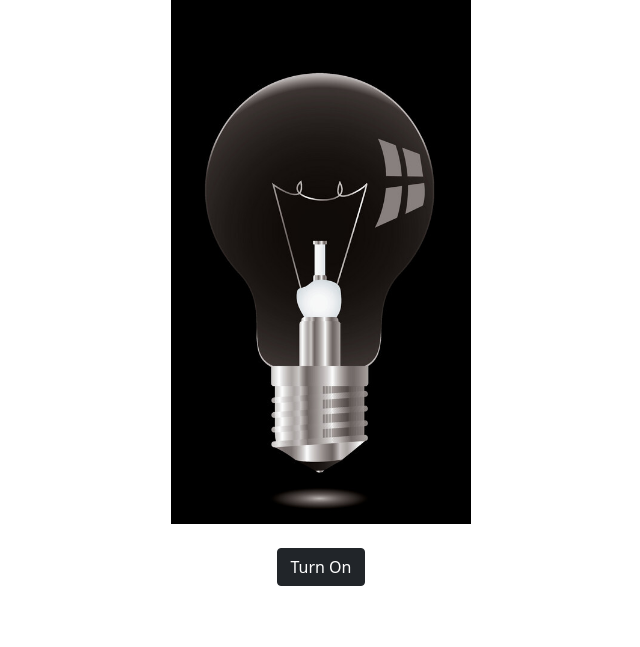
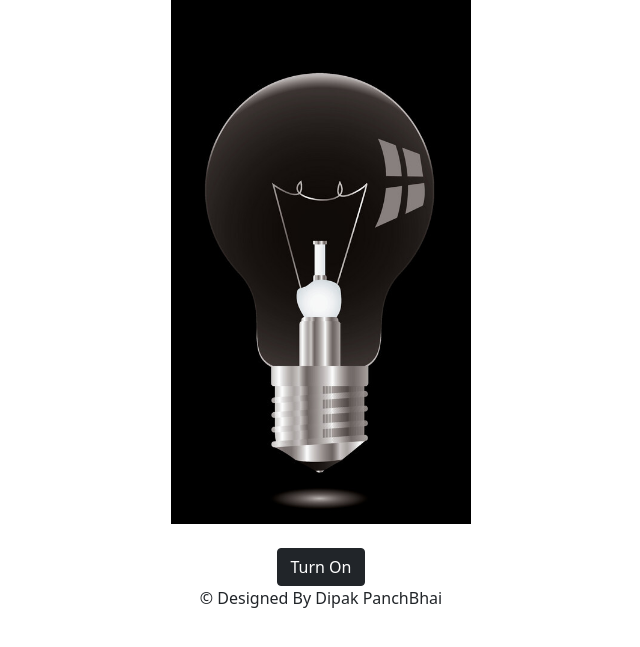
Before and after one commit to dipakpanchbhai/bulb, a plain HTML site: page index.html in a window 1280 px wide. Shown: the part 73-720 px from the top of the page, without its empty margins (319-959 px from the left). Drawn offline with nearby package versions, Linux system fonts and the light colour scheme.

Commit message:
Update index.html

```diff
--- a/index.html
+++ b/index.html
@@ -37,6 +37,8 @@
     </div>
     <br>
     <button id="btn" onclick="onLight()" class="btn btn-dark">Turn On</button>
+        <br>
+        <p>&copy; Designed By Dipak PanchBhai</p>
 
     <script src="https://cdn.jsdelivr.net/npm/bootstrap@5.1.3/dist/js/bootstrap.bundle.min.js" integrity="sha384-ka7Sk0Gln4gmtz2MlQnikT1wXgYsOg+OMhuP+IlRH9sENBO0LRn5q+8nbTov4+1p" crossorigin="anonymous"></script>
 </div>
```
